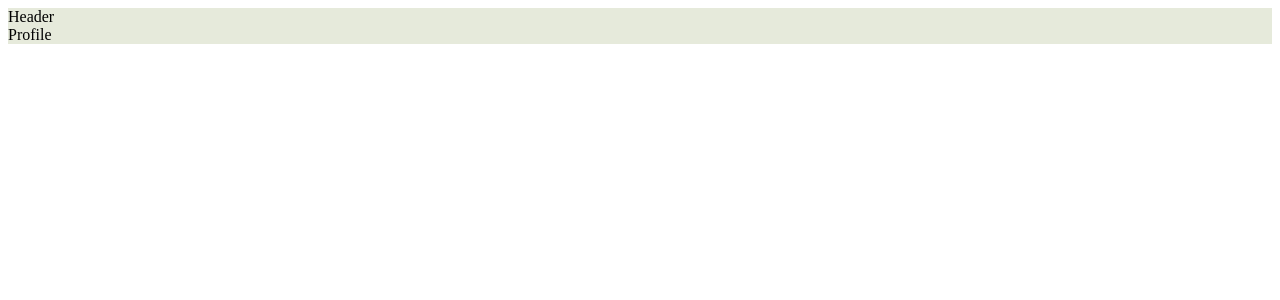
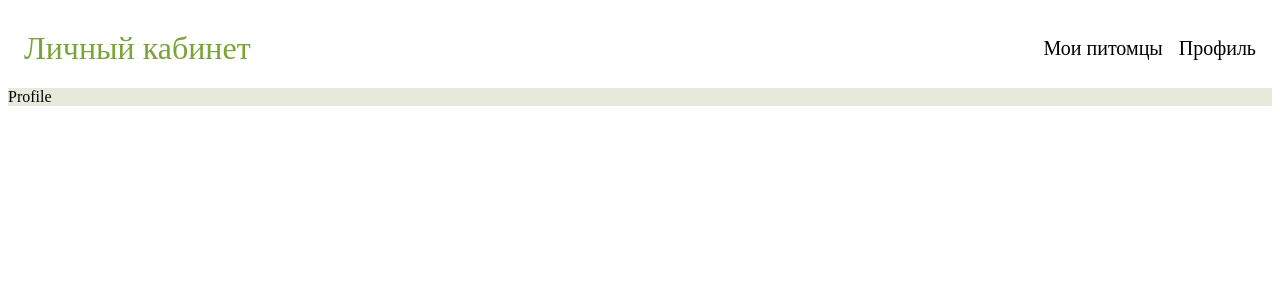
Before and after one commit to UndefinedTrack/vetcards_frontend, a React (Create React App) app: page /#/profile in a window 1280 px wide. Shown: the top 300 px of the page. Built offline with nearby package versions, Linux system fonts and the light colour scheme.

Commit message:
Начало шапки положено

```diff
--- a/src/components/Header.js
+++ b/src/components/Header.js
@@ -1,7 +1,17 @@
 import React from 'react'
+import HeaderButton from './HeaderButton'
+import styles from '../styles/Header.module.css'
 
-function Header(props) {
-  return <div>Header</div>
+function Header() {
+  return (
+    <header className={styles.Header}>
+      <p className={styles.Name}>Личный кабинет</p>
+      <div className={styles.ButtonContainer}>
+        <HeaderButton header="Мои питомцы" />
+        <HeaderButton header="Профиль" />
+      </div>
+    </header>
+  )
 }
 
 export default Header
--- /dev/null
+++ b/src/components/HeaderButton.js
@@ -0,0 +1,21 @@
+import React from 'react'
+import PropTypes from 'prop-types'
+import { Link } from 'react-router-dom'
+import styles from '../styles/HeaderButton.module.css'
+
+function HeaderButton({ header }) {
+  let nameHeader
+  if (header === 'Мои питомцы') nameHeader = 'mypets'
+  else nameHeader = 'profile'
+  return (
+    <Link to={`${nameHeader}`} className={styles.HeaderButton}>
+      {header}
+    </Link>
+  )
+}
+
+HeaderButton.propTypes = {
+  header: PropTypes.string.isRequired,
+}
+
+export default HeaderButton
--- a/src/styles/Header.module.css
+++ b/src/styles/Header.module.css
@@ -1 +1,19 @@
 @import url('./stylesConstants.css');
+
+.Header {
+  display: flex;
+  justify-content: space-between;
+  height: 10vh;
+  background-color: var(--header-color);
+  align-items: center;
+}
+
+.Name {
+  margin-left: 2vh;
+  color: var(--active-button-color);
+  font-size: 4vh;
+}
+
+.ButtonContainer {
+  display: flex;
+}
--- /dev/null
+++ b/src/styles/HeaderButton.module.css
@@ -0,0 +1,16 @@
+@import url('./stylesConstants.css');
+
+.HeaderButton {
+  margin-right: 2vh;
+  font-size: 2.5vh;
+  color: black;
+  text-decoration: none;
+}
+
+.ActiveButton {
+  background-color: var(--active-button-color);
+}
+
+.InactiveButton {
+  background-color: var(--header-color);
+}
```
